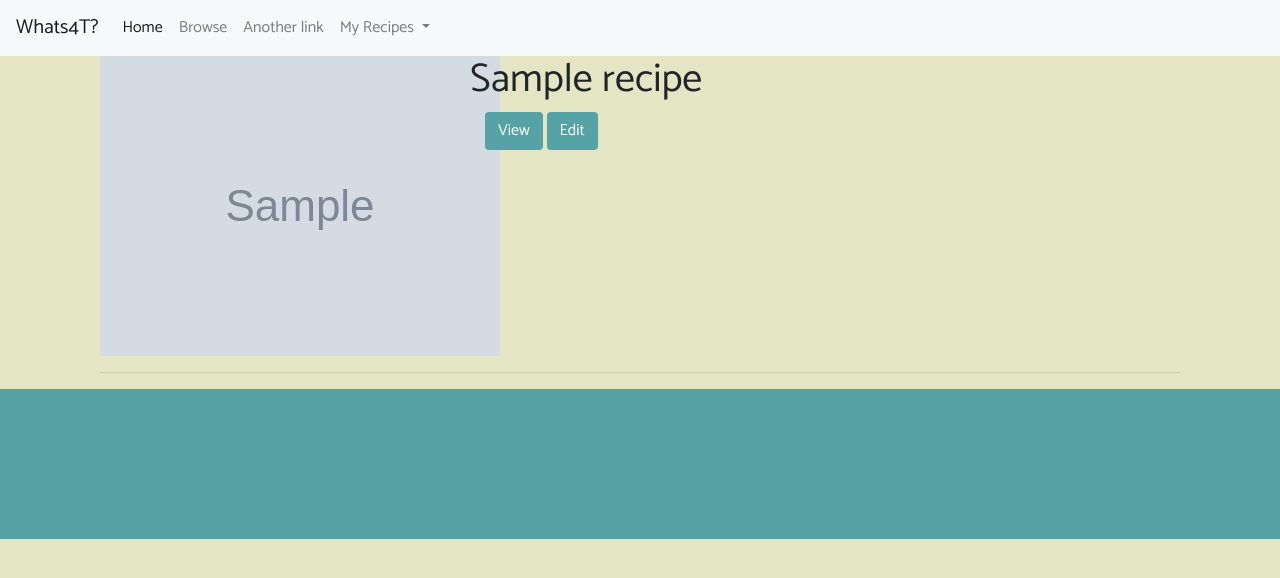
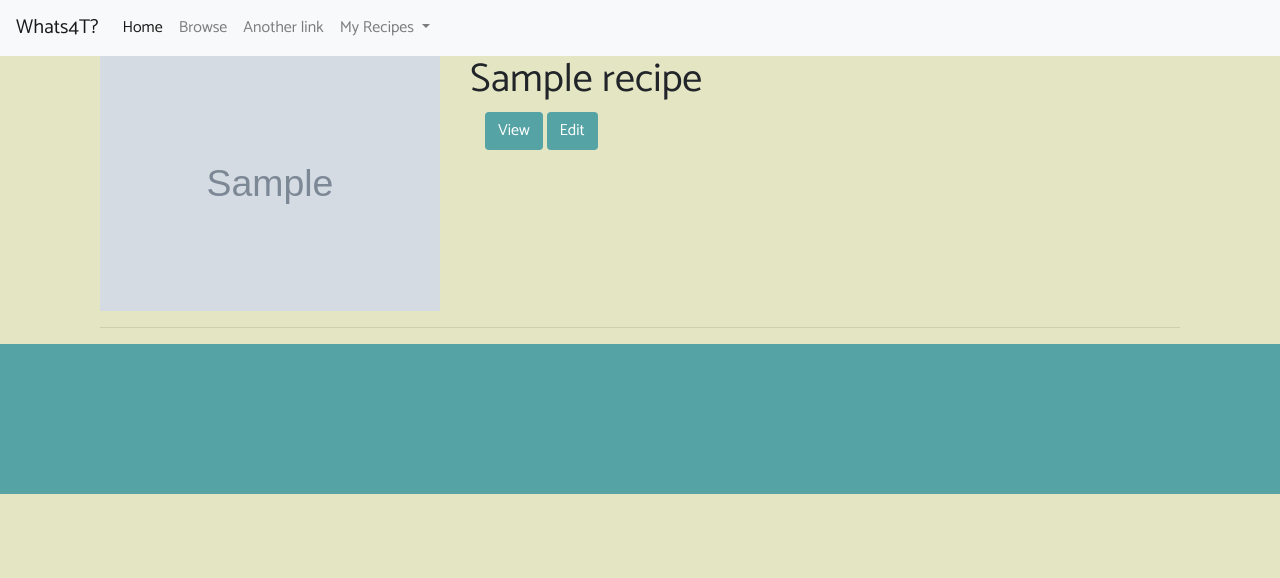
Before and after one commit to Joojoobee87/Whats4T, a Flask app: page /my_recipes in a window 1280 px wide. Shown: the top 578 px of the page. Run offline with Flask 2, Linux system fonts and the light colour scheme; grey boxes marked "Sample" are stand-in pictures; a database or web service that is not in the repository returns one stand-in record (values such as "Sample title"); some libraries are stand-ins or nearby versions; some web fonts are replaced.

Commit message:
added styling to myrecipes.html page

```diff
--- a/static/css/style.css
+++ b/static/css/style.css
@@ -138,6 +138,18 @@ a:hover {
     text-decoration: none;
 }
 
+
+/*---------My Recipes----------*/
+
+.my-recipes-image-container {
+    width: 100%;
+
+}
+
+.my-recipes-image {
+    max-width: 100%;
+}
+
 /*---------Footer----------*/
 
 .footer-container {
```
